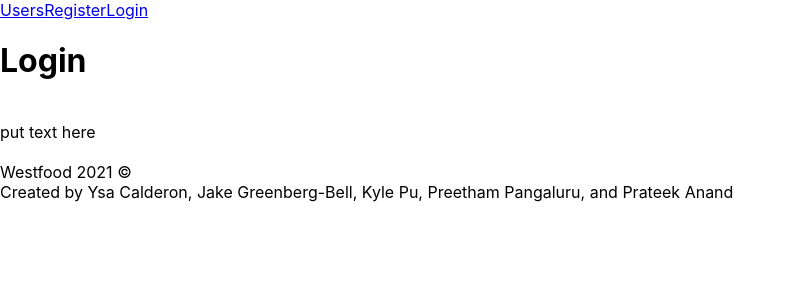
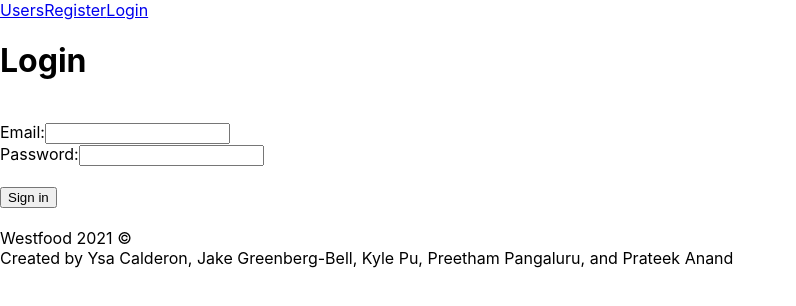
Before and after one commit to Kyle-Pu/Westfood, a React (Create React App) app in the folder client/: page /login in a window 1280 px wide. Shown: the top 306 px of the page, without its empty margins (0-796 px from the left). Built offline with nearby package versions, Linux system fonts and the light colour scheme.

Commit message:
Login page MVP
Email and password field created for the login page. No data fetching to verify account is done yet.

```diff
--- a/client/src/pages/login.jsx
+++ b/client/src/pages/login.jsx
@@ -2,22 +2,68 @@ import React from 'react'
 import Footer from "../pages/footer"
 import Header from "../pages/header"
 
-const Login = (props) => {
+class Login extends React.Component{
+    constructor(props){
+        super(props);
+
+        this.state = {
+            email: "",
+            password: ""
+        }
+
+        this.handleSubmit = this.handleSubmit.bind(this);
+        this.handleChange = this.handleChange.bind(this);
+    }
+
+    handleSubmit(event){
+        // Backend stuff
+        // Fetch email and password
+            // Check for a match
+                // If match
+                    // Login
+                // Else
+                    // Display message to user to re-enter information
+    }
+
+    handleChange(event){
+        const {target} = event;
+        const {value} = target;
+        const {name} = target;
+
+        this.setState({
+            [name]: value
+        });
+    }
+
+    render(){
         return (
             <div>
                 <Header title="Login"></Header>
 
                 <br />
 
-            <div>
-                put text here
-            </div>
+                <form onSubmit={this.handleSubmit}>
+                    <label>
+                        Email:
+                        <input name="email" type="text" value={this.state.email} onChange={this.handleChange} />
+                    </label>
+                    <br />
+                    <label>
+                        Password:
+                        <input name="password" type="password" value={this.state.password} onChange={this.handleChange} />
+                    </label>
+                    <br />
+                    <br />
+                    <input type="submit" value="Sign in"/>
+                </form>
 
                 <br />
 
                 <Footer></Footer>
             </div>
-    )
+        );
+    };
+
 }
 
 export default Login;
```
Lines whose indentation alone changed are shown as unchanged.
